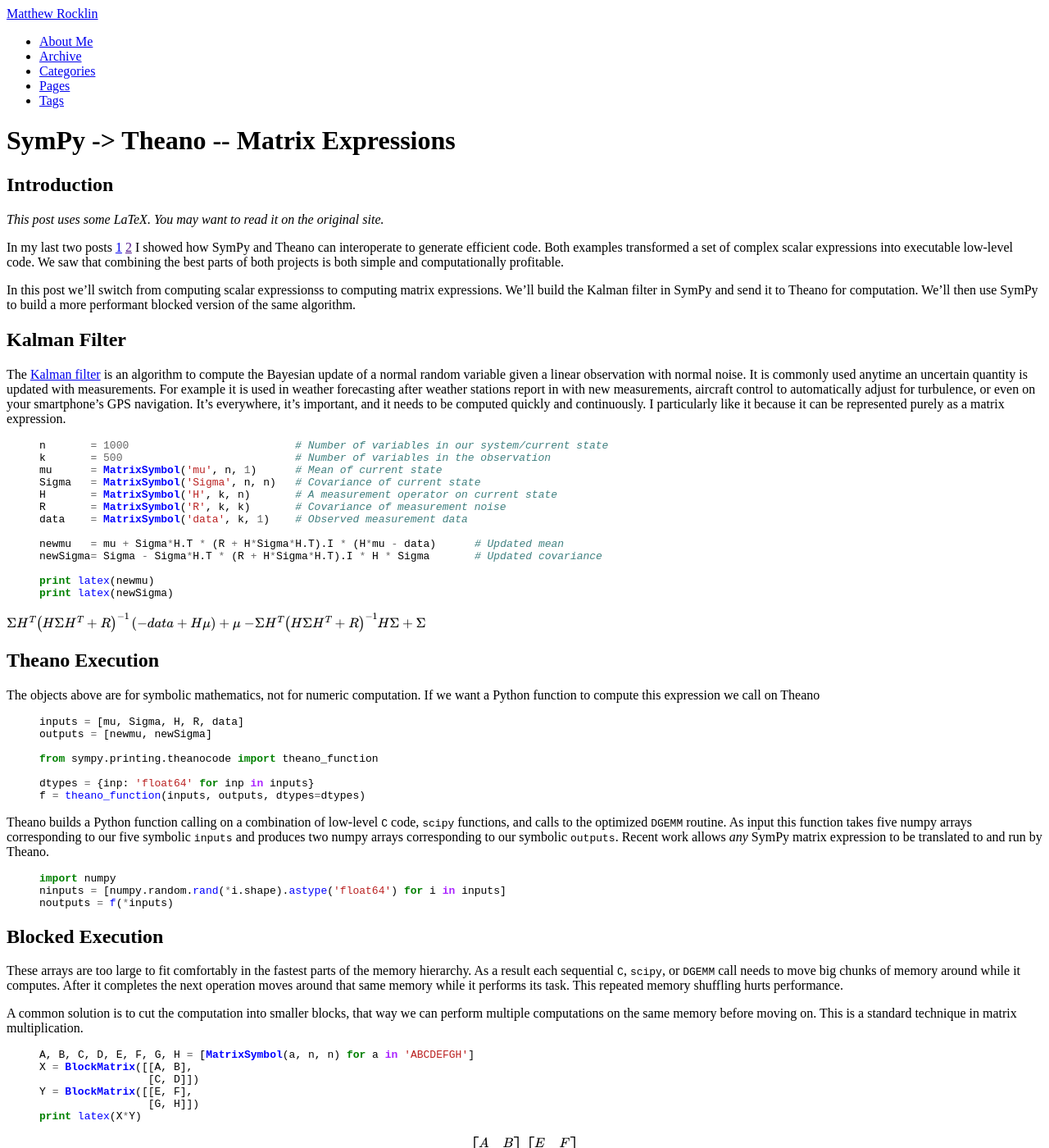
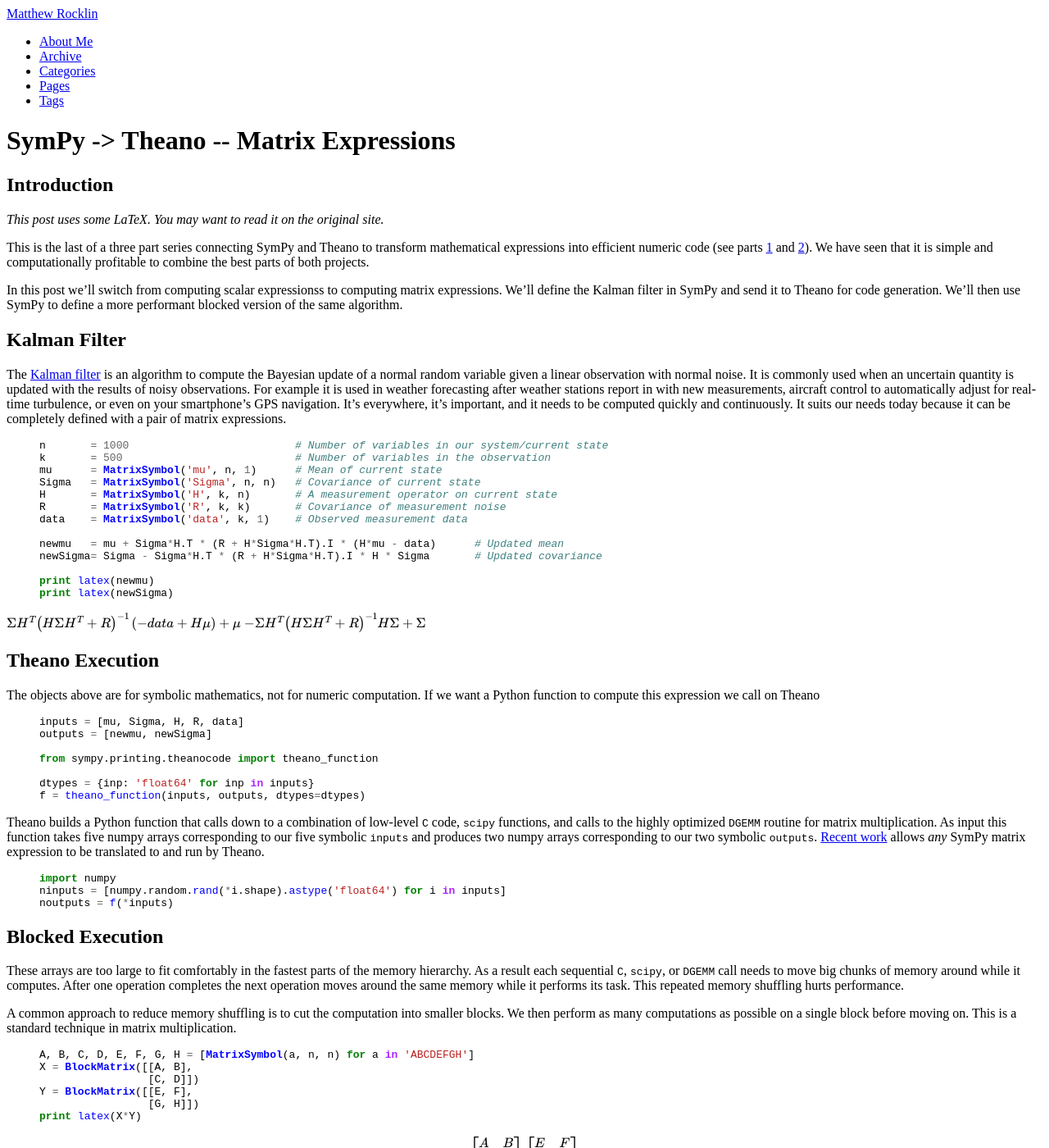
Before and after one commit to besyskymnbk/blog, a Jekyll site: the page built from _posts/work/2013-04-05-SymPy-Theano-part-3.md, in a window 1280 px wide and 1400 px high. Shown: the whole window at 82% size. Built offline with Jekyll 4.4.1, drawn with Linux system fonts in a browser that asks for light colours; formulas are drawn with MathJax 3; comment, search, counter and statistics services are not loaded; some of the changed text lies outside the part shown.

Commit message:
edits to sympy-theano part 3

```diff
--- a/_posts/work/2013-04-05-SymPy-Theano-part-3.md
+++ b/_posts/work/2013-04-05-SymPy-Theano-part-3.md
@@ -13,14 +13,15 @@ Introduction
 
 *This post uses some LaTeX.  You may want to read it on the original site.*
 
-In my last two posts [1](http://matthewrocklin.com/blog/work/2013/03/19/SymPy-Theano-part-1/) [2]() I showed how SymPy and Theano can interoperate to generate efficient code.  Both examples transformed a set of complex scalar expressions into executable low-level code.  We saw that combining the best parts of both projects is both simple and computationally profitable.
+This is the last of a three part series connecting SymPy and Theano to transform mathematical expressions into efficient numeric code (see parts [1](http://matthewrocklin.com/blog/work/2013/03/19/SymPy-Theano-part-1/) and [2](http://localhost:4000/work/2013/03/28/SymPy-Theano-part-2/)).  We have seen that it is simple and computationally profitable to combine the best parts of both projects.
 
-In this post we'll switch from computing scalar expressionss to computing matrix expressions.  We'll build the Kalman filter in SymPy and send it to Theano for computation.  We'll then use SymPy to build a more performant blocked version of the same algorithm.
+In this post we'll switch from computing scalar expressionss to computing matrix expressions.  We'll define the Kalman filter in SymPy and send it to Theano for code generation.  We'll then use SymPy to define a more performant blocked version of the same algorithm.
+
 
 Kalman Filter
 -------------
 
-The [Kalman filter](http://en.wikipedia.org/wiki/Kalman_filter) is an algorithm to compute the Bayesian update of a normal random variable given a linear observation with normal noise.  It is commonly used anytime an uncertain quantity is updated with measurements.  For example it is used in weather forecasting after weather stations report in with new measurements, aircraft control to automatically adjust for turbulence, or even on your smartphone's GPS navigation.   It's everywhere, it's important, and it needs to be computed quickly and continuously.  I particularly like it because it can be represented purely as a matrix expression.
+The [Kalman filter](http://en.wikipedia.org/wiki/Kalman_filter) is an algorithm to compute the Bayesian update of a normal random variable given a linear observation with normal noise.  It is commonly used when an uncertain quantity is updated with the results of noisy observations.  For example it is used in weather forecasting after weather stations report in with new measurements, aircraft control to automatically adjust for real-time turbulence, or even on your smartphone's GPS navigation.   It's everywhere, it's important, and it needs to be computed quickly and continuously.  It suits our needs today because it can be completely defined with a pair of matrix expressions.
 
 {% highlight python %}
 n       = 1000                          # Number of variables in our system/current state
@@ -56,7 +57,7 @@ dtypes = {inp: 'float64' for inp in inputs}
 f = theano_function(inputs, outputs, dtypes=dtypes)
 {% endhighlight %}
 
-Theano builds a Python function calling on a combination of low-level `C` code, `scipy` functions, and calls to the optimized `DGEMM` routine.  As input this function takes five numpy arrays corresponding to our five symbolic `inputs` and produces two numpy arrays corresponding to our symbolic `outputs`.  Recent work allows *any* SymPy matrix expression to be translated to and run by Theano.
+Theano builds a Python function that calls down to a combination of low-level `C` code, `scipy` functions, and calls to the highly optimized `DGEMM` routine for matrix multiplication.  As input this function takes five numpy arrays corresponding to our five symbolic `inputs` and produces two numpy arrays corresponding to our two symbolic `outputs`.  [Recent work](https://github.com/sympy/sympy/pull/1965) allows *any* SymPy matrix expression to be translated to and run by Theano.
 
 {% highlight python %}
 import numpy
@@ -67,9 +68,9 @@ noutputs = f(*inputs)
 Blocked Execution
 -----------------
 
-These arrays are too large to fit comfortably in the fastest parts of the memory hierarchy.  As a result each sequential `C`, `scipy`, or `DGEMM` call needs to move big chunks of memory around while it computes.  After it completes the next operation moves around that same memory while it performs its task.  This repeated memory shuffling hurts performance.
+These arrays are too large to fit comfortably in the fastest parts of the memory hierarchy.  As a result each sequential `C`, `scipy`, or `DGEMM` call needs to move big chunks of memory around while it computes.  After one operation completes the next operation moves around the same memory while it performs its task.  This repeated memory shuffling hurts performance.
 
-A common solution is to cut the computation into smaller blocks, that way we can perform multiple computations on the same memory before moving on.  This is a standard technique in matrix multiplication.
+A common approach to reduce memory shuffling is to cut the computation into smaller blocks.  We then perform as many computations as possible on a single block before moving on.  This is a standard technique in matrix multiplication.
 
 {% highlight python %}
 A, B, C, D, E, F, G, H = [MatrixSymbol(a, n, n) for a in 'ABCDEFGH']
@@ -103,10 +104,11 @@ $$ \begin{bmatrix}
 - \left(- C A^{-1} B + D\right)^{-1} C A^{-1} & \left(- C A^{-1} B + D\right)^{-1}
 \end{bmatrix} $$
 
-High performance dense linear algebra libraries have all of these tricks hardcoded in.  The call to the general matrix multiply routine `DGEMM` performs blocked matrix multiply within the call.  The call to the general matrix solve routine `DGESV` can perform blocked matrix solve.  Unfortunately they are unable to coordinate blocks *between* calls.
+High performance dense linear algebra libraries hard-code all of these tricks.  The call to the general matrix multiply routine `DGEMM` performs blocked matrix multiply within the call.  The call to the general matrix solve routine `DGESV` can perform blocked matrix solve.  Unfortunately these routines are unable to coordinate blocked computation *between* calls.
 
-Fortunately, SymPy can.
+Fortunately, SymPy and Theano can.
 
+SymPy can define and reduce the blocked matrix expressions using tricks like what are shown above.
 {% highlight python %}
 from sympy import blockcut, block_collapse
 blocksizes = {
@@ -123,8 +125,7 @@ collapsed_outputs = map(block_collapse, blockoutputs)
 fblocked = theano_function(inputs, collapsed_outputs, dtypes=dtypes)
 {% endhighlight %}
 
-At this stage the expresssions/computations are fairly complex.  Here is an
-image (click for vector graphic)
+Theano is then able to coordinate this computation and compile it to low-level code.  At this stage the expresssions/computations are fairly complex and difficult to present.  Here is an image of the computation (click for zoomable PDF).
 
 [![]({{ BASE_PATH }}/images/fblocked.png)]({{ BASE_PATH }}/images/fblocked.pdf)
 
@@ -143,16 +144,36 @@ Lets time the difference
 
 That's a 25% performance increase from just a few lines of high-level code.
 
+Blocked matrix multiply and blocked solve routines have long been established as *a good idea*.  High level mathematical and array programming libraries like SymPy and Theano allow us to extend this good idea to arbitrary array computations.
 
-Conclusion
-----------
 
-Blocked matrix multiply and blocked solve routines have long been established as *a good idea*.  High level mathematical and array programming libraries like SymPy and Theano allow us to extend this good idea to arbitrary array computations.
+Analysis
+--------
+
+### Good Things
+
+First, lets note that I'm not introducing a new library for dense linear algebra.  Instead I'm noting that existing general purpose high-level tools can be composed to that effect.
+
+Second, lets acknoledge that we could take this further.  For example Theano seemlessly handles GPU interactions.  I could take this same code to a GPU accelerated machine and my code would just run faster without any action on my part.
+
+### Bad Things
+
+However, there are some drawbacks.
+
+Frequent readers of my blog might recall a [previous post about the Kalman filter](http://matthewrocklin.com/blog/work/2012/11/24/Kalman-Filter/).  In it I showed how we could use SymPy's inference engine to select appropriate BLAS/LAPACK calls.  For example we could infer that because $ H \Sigma H^T + R $ was symmetric positive definite we could use the substantially more efficient `POSV` routine for matrix solve rather than `GESV` (`POSV` uses Cholesky rather than straight LU).  Theano doesn't support the specialized BLAS/LAPACK routines though, so we are unable to take advantage of this benefit.  The lower-level interface (Theano) is not sufficiently rich to use all information captured in the higher-level (SymPy) representation.
+
+Also, I've noticed that the blocked version of this computation experiences some significant roundoff errors (on the order of `1e-3`).  I'm in the process of tracking this down.  The problem must occur somewhere in the following tool-chain
+
+    SymPy -> Blocking -> Theano -> SciPy -> C routines -> BLAS
+
+Debugging in this context can be wonderful if all elements are well unit-tested.  If they're not (they're not) then tracking down errors like this requires an unfortunate breadth of expertise.
 
 
 References
 ----------
 
+Scripts
+
 *   [Kalman example]({{ BASE_PATH }}/scripts/kalman.py)
 *   [Block Matrix example]({{ BASE_PATH }}/scripts/blocks.py)
 *   [Block Kalman]({{ BASE_PATH }}/scripts/kalman_blocked.py)
```
